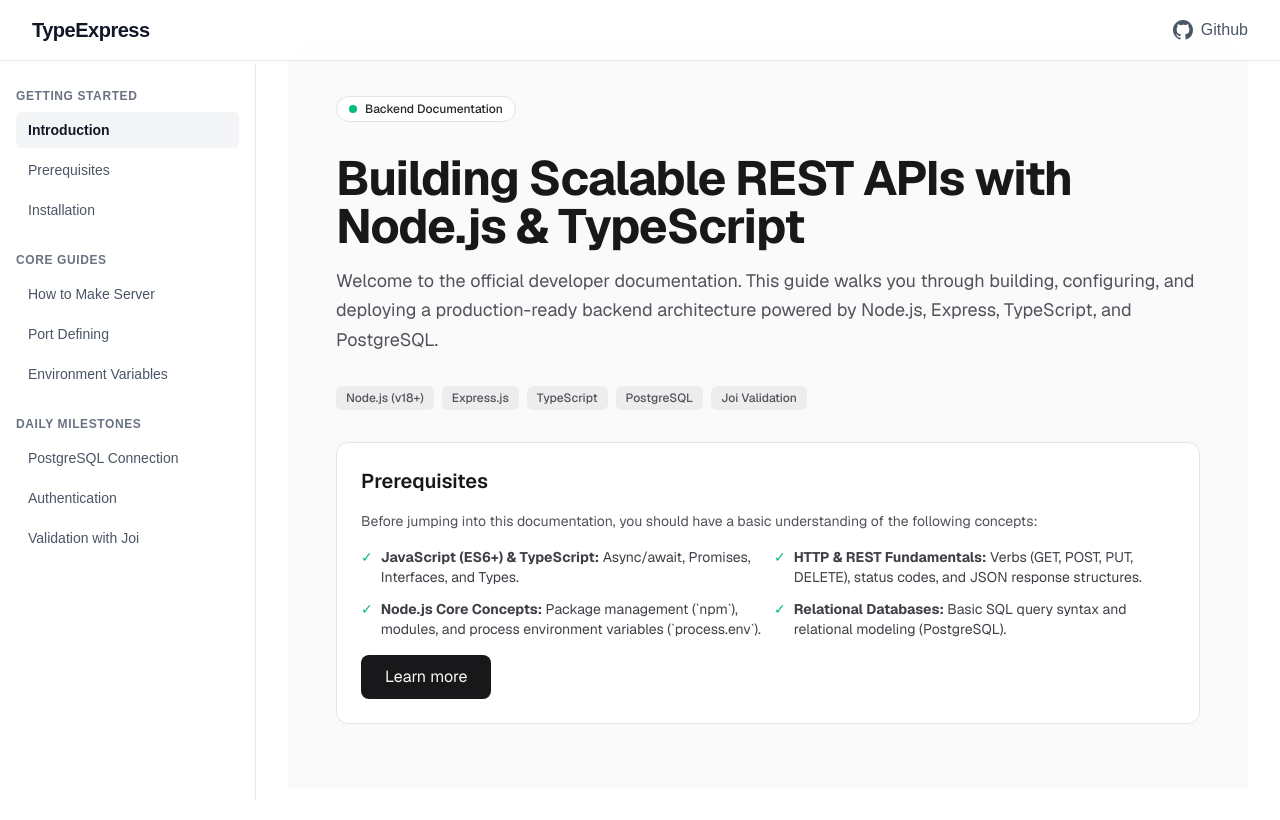
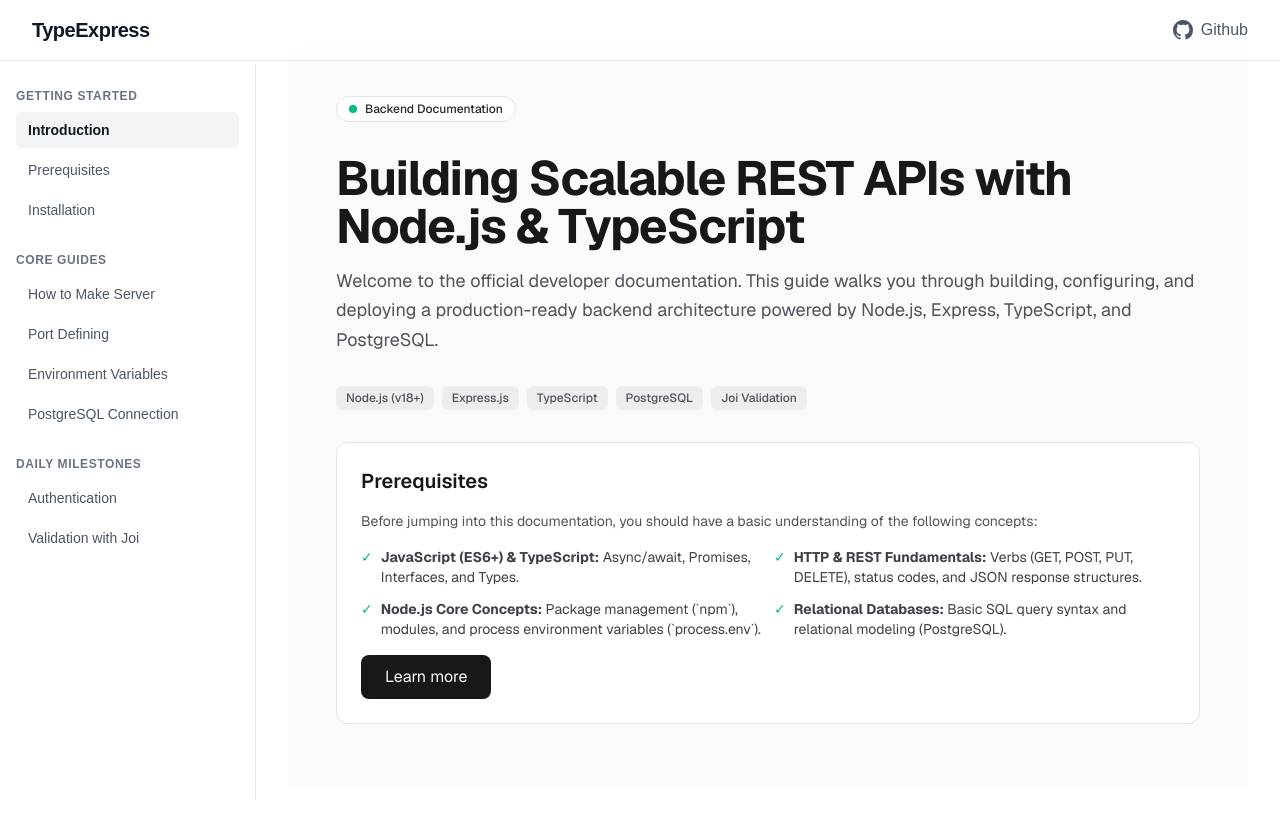
Before and after one commit to Anilbal/documentation-for-typescript-in-backend, a Next.js app: page / in a window 1280 px wide. Built offline with nearby package versions, Linux system fonts and the light colour scheme.

Commit message:
add database connection

```diff
--- a/components/sidebar/Sidebar.tsx
+++ b/components/sidebar/Sidebar.tsx
@@ -28,12 +28,12 @@ const sidebarNavigation: SidebarSection[] = [
       { title: "How to Make Server", href: "/how-to-make-server" },
       { title: "Port Defining", href: "/port-defining" },
       { title: "Environment Variables", href: "/environment-variables" },
+      { title: "PostgreSQL Connection", href: "/postgres-connection" },
     ],
   },
   {
     category: "Daily Milestones",
     items: [
-      { title: "PostgreSQL Connection", href: "/postgres-connection" },
       { title: "Authentication", href: "/authentication" },
       { title: "Validation with Joi", href: "/validation" },
     ],
```
